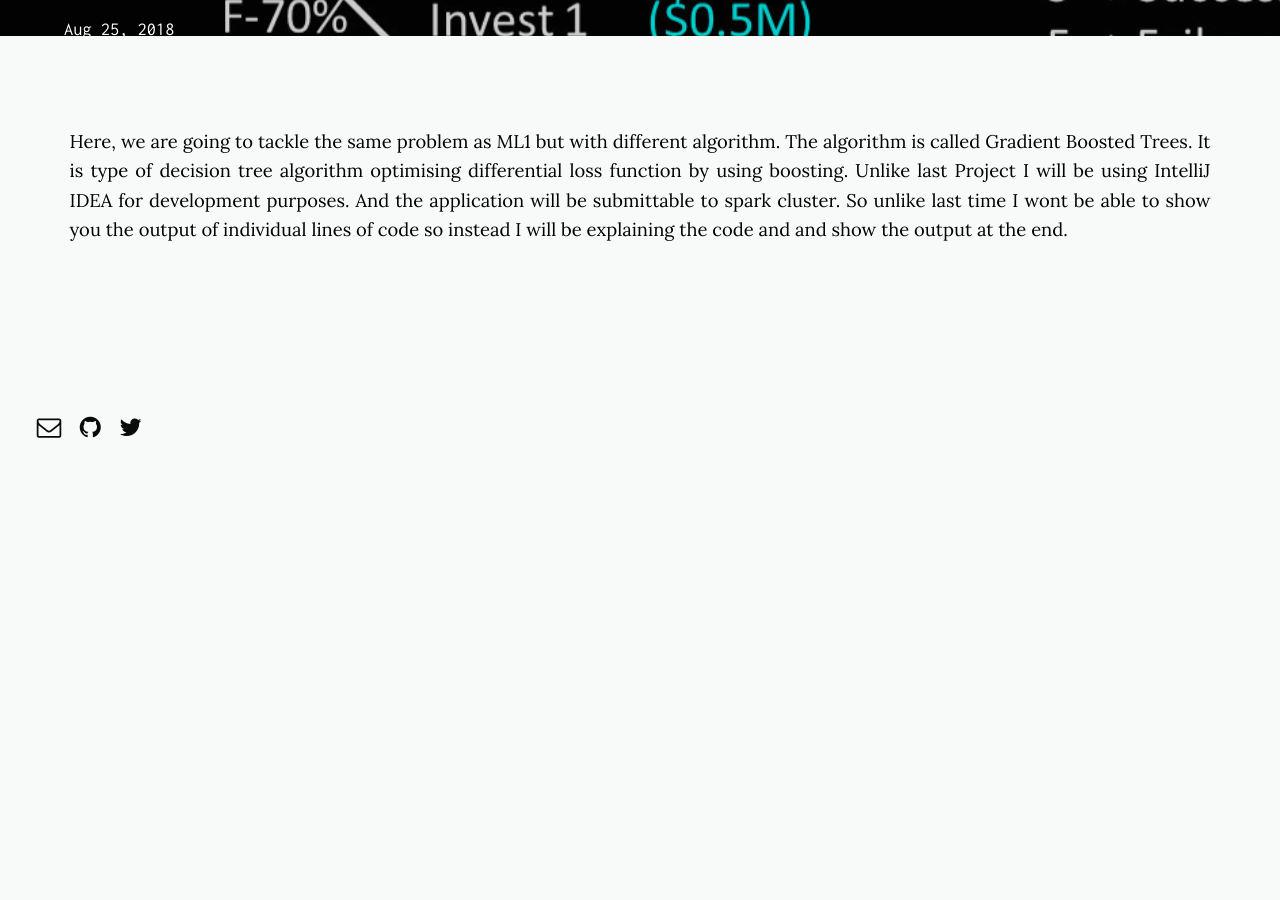
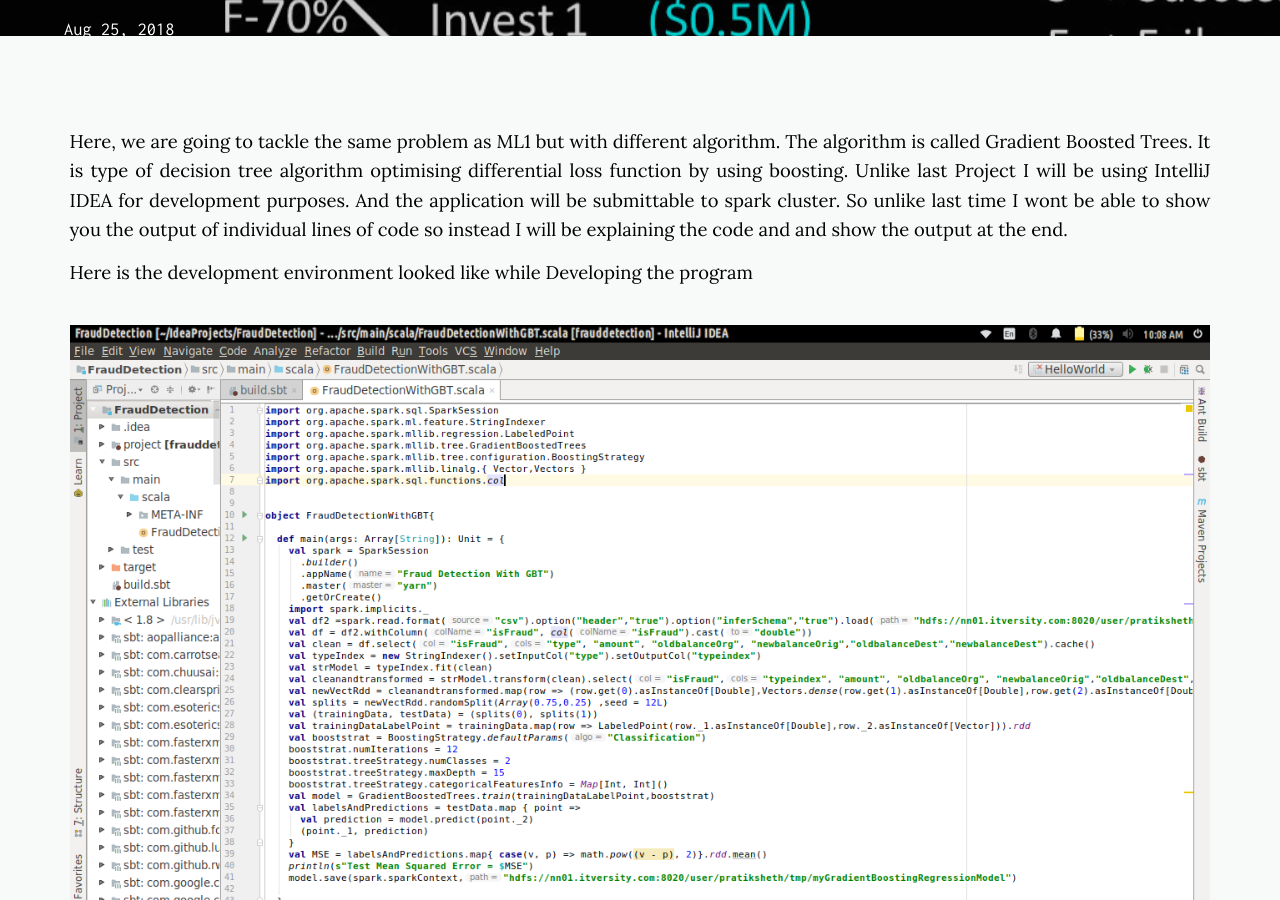
Before and after one commit to daftengineer/daftengineer.github.io, a Jekyll site: the page built from _posts/2018-08-25-fraud-detection-using-GBT.markdown, in a window 1280 px wide and 900 px high, scrolled down 608 px. Built offline with Jekyll 4.4.1, drawn with Linux system fonts in a browser that asks for light colours; nearby versions of some CDN libraries; before the commit the page ends 1086 px from its top, so only the background shows below that.

Commit message:
Update 2018-08-25-fraud-detection-using-GBT.markdown

```diff
--- a/_posts/2018-08-25-fraud-detection-using-GBT.markdown
+++ b/_posts/2018-08-25-fraud-detection-using-GBT.markdown
@@ -9,7 +9,8 @@ image-sm: https://daftengineer.github.io/media_assets/Fraud2.jpg
 
 <div style="color:black;"><p></p>
 <p style="text-align:justify;">Here, we are going to tackle the same problem as ML1 but with different algorithm. The algorithm is called Gradient Boosted Trees. It is type of decision tree algorithm optimising differential loss function by using boosting. Unlike last Project I will be using IntelliJ IDEA for development purposes. And the application will be submittable to spark cluster. So unlike last time I wont be able to show you the output of individual lines of code so instead I will be explaining the code and and show the output at the end.</p>
-<p style="text-align:justify;"></p>
+<p style="text-align:justify;">Here is the development environment looked like while Developing the program</p>
+  <img src="https://daftengineer.github.io/media_assets/ml2p1.png" />
 <p style="text-align:justify;"></p>
 <p>&nbsp;</p>
 </div>
```
